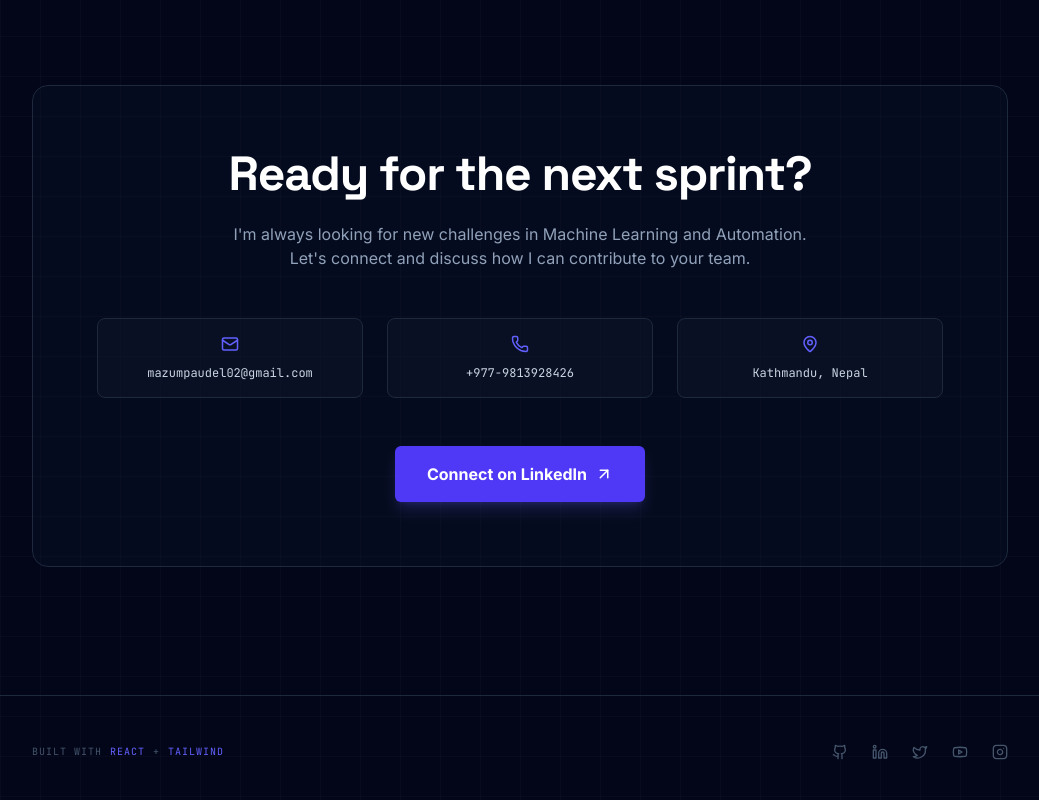
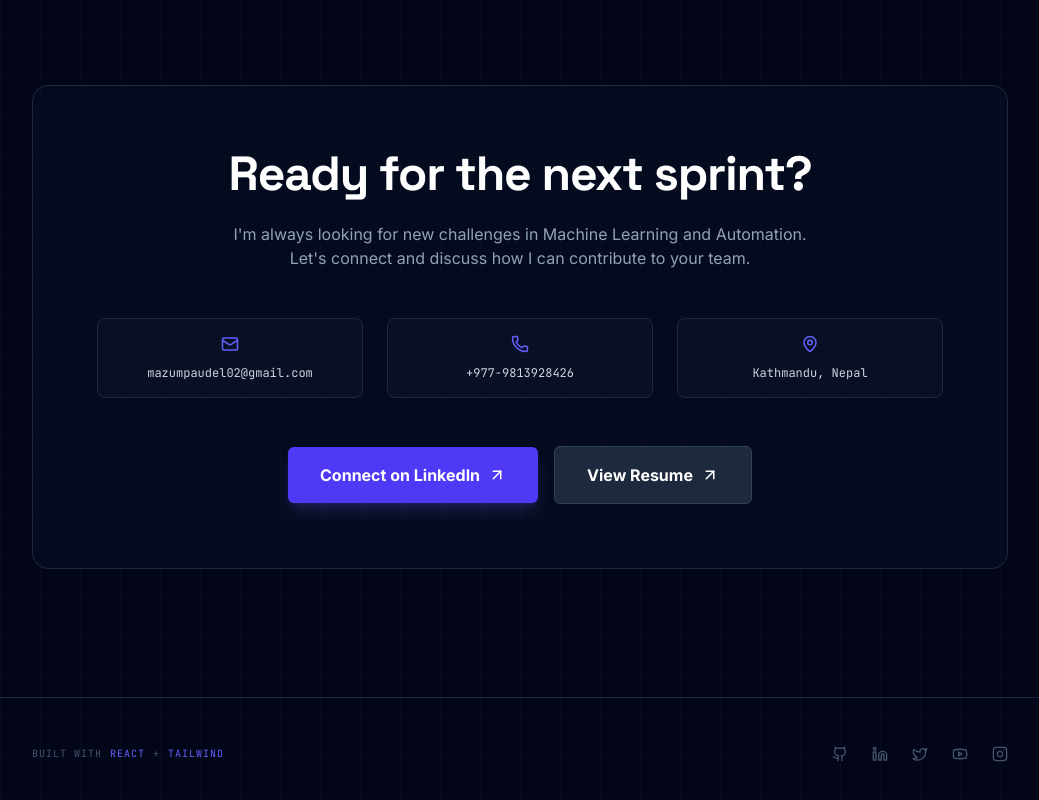
Before and after one commit to mazumeyyy/Portfolio, a React (Vite) app: page / in a window 1280 px wide. Shown: the part 1684-2484 px from the top of the page, without its empty margins (120-1159 px from the left). Built offline with nearby package versions, Linux system fonts and the light colour scheme.

Commit message:
add resume button

```diff
--- a/src/App.tsx
+++ b/src/App.tsx
@@ -191,7 +191,7 @@ export default function App() {
                   <ul className="space-y-3">
                     {exp.description.map((point, i) => (
                       <li key={i} className="text-slate-400 text-sm leading-relaxed flex gap-3">
-                        <span className="text-indigo-500 font-mono">0{i+1}</span>
+                        <span className="text-indigo-500 font-mono">0{i + 1}</span>
                         {point}
                       </li>
                     ))}
@@ -277,6 +277,15 @@ export default function App() {
               Connect on LinkedIn
               <ArrowUpRight size={18} />
             </a>
+            <a
+              href="/resume.pdf"
+              target="_blank"
+              rel="noopener noreferrer"
+              className="inline-flex items-center gap-2 px-8 py-4 bg-slate-800 text-white font-bold rounded-md hover:bg-slate-700 transition-all border border-slate-700 ml-4"
+            >
+              View Resume
+              <ArrowUpRight size={18} />
+            </a>
           </div>
         </section>
       </main>
```
Also changed, not shown: 1 other file (tests, documents, lock files or other folders).
